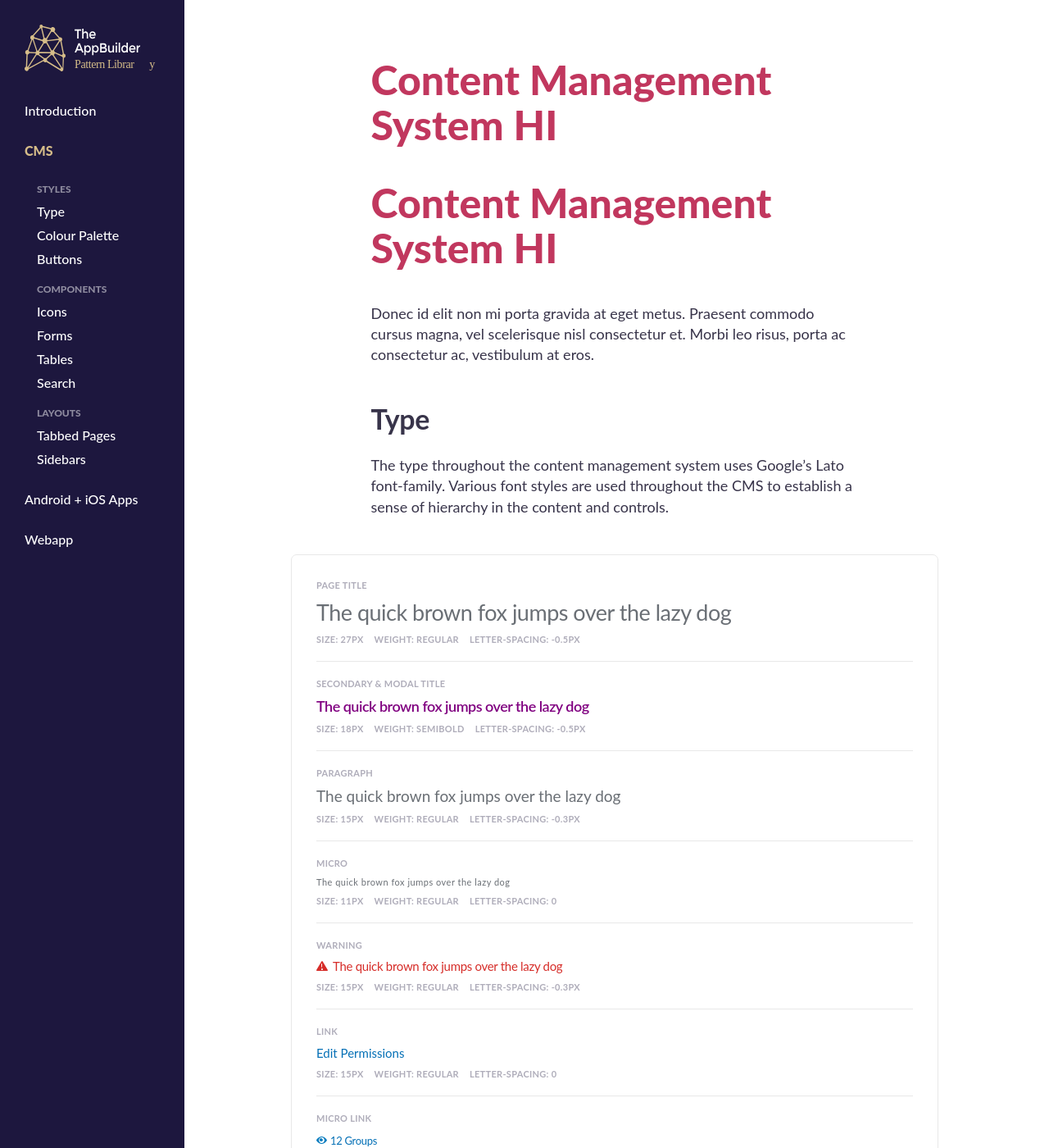
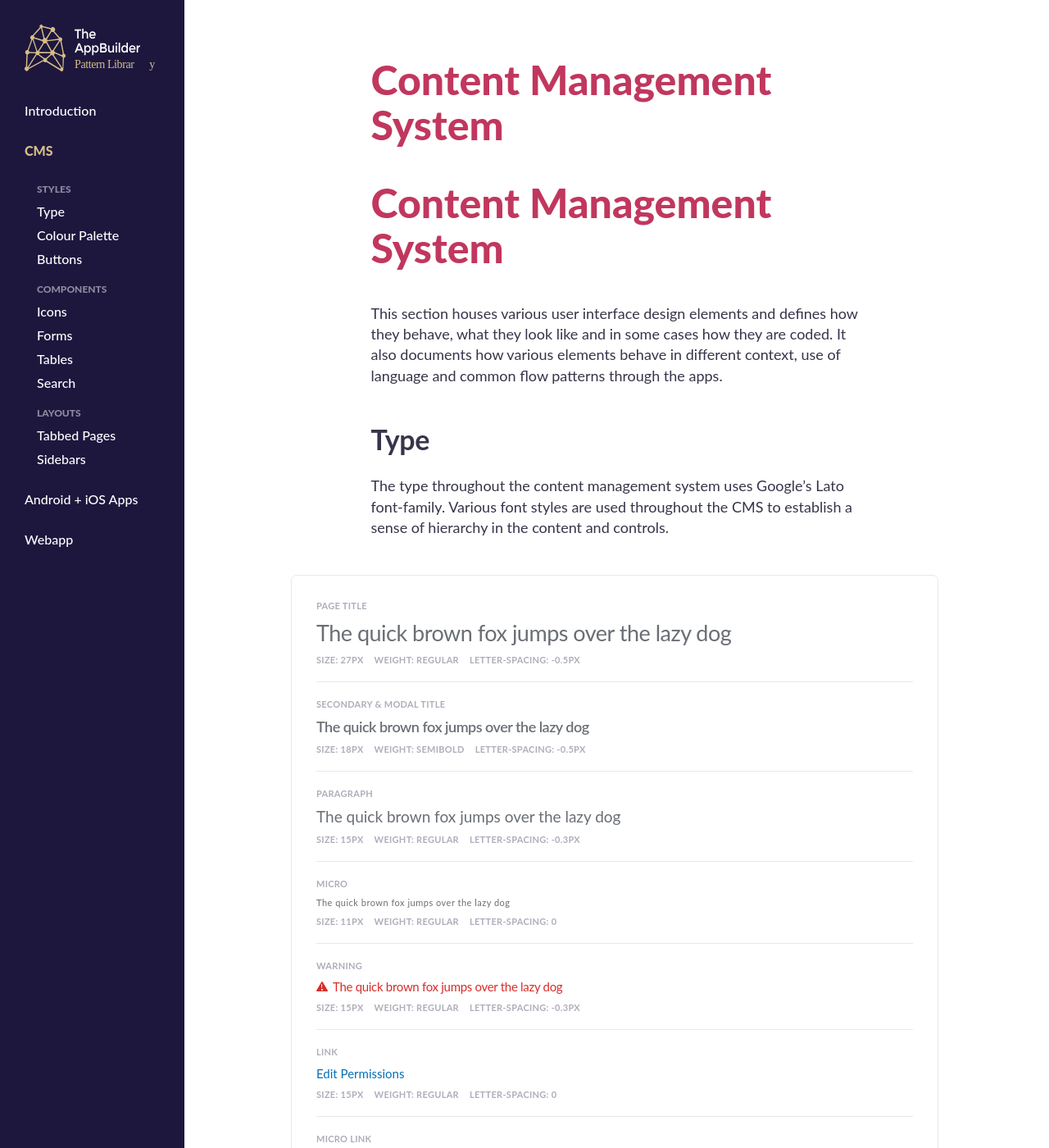
Before and after one commit to TheAppBuilderTeam/tab-pattern-library, a Jekyll site: the page built from cms/index.md, in a window 1280 px wide and 1400 px high. Shown: the whole window at 82% size. Built offline with Jekyll 4.4.1, drawn with Linux system fonts in a browser that asks for light colours; some web fonts are replaced; our own code applies the rules of GitHub Pages for plain Markdown files; some of the changed text lies outside the part shown.

Commit message:
not sure what i changed because it was forever ago

```diff
--- a/_sass/webapp/_styles.scss
+++ b/_sass/webapp/_styles.scss
@@ -70,14 +70,7 @@
 	text-transform: none;
 }
 
-.text--pageTitleSecondary{
-	@include latoSemibold;
-	font-size: 18px;
-	color: purple;
-	letter-spacing: -0.5px;
-	text-transform: none;
 
-}
 
 
 
--- a/cms/index.md
+++ b/cms/index.md
@@ -4,9 +4,9 @@
 selected: cms
 ---
 
-# Content Management System HI
+# Content Management System
 
-Donec id elit non mi porta gravida at eget metus. Praesent commodo cursus magna, vel scelerisque nisl consectetur et. Morbi leo risus, porta ac consectetur ac, vestibulum at eros.
+This section houses various user interface design elements and defines how they behave, what they look like and in some cases how they are coded. It also documents how various elements behave in different context, use of language and common flow patterns through the apps.
 
 
 <div><a id="#cms_type"></a></div>
@@ -194,14 +194,12 @@
 <div><a id="#cms_forms"></a></div>
 ## Form Elements
 
-Some info on forms
-
 <div class="form-group">
     <label class="" for="FirstName">First Name</label>
      <input autocomplete="off" class="" id="FirstName" name="FirstName" placeholder="First Name" type="text" value="first" />
 </div>
 
 <div class="form-group">
-    <label class="" for="FirstName">First Name</label>
-     <input autocomplete="off" class="" id="FirstName" name="FirstName" placeholder="First Name" type="text" value="first" />
+    <label class="" for="LastName">Last Name</label>
+     <input autocomplete="off" class="" id="LastName" name="LastName" placeholder="Last Name Name" type="text" value="last" />
 </div>
```
